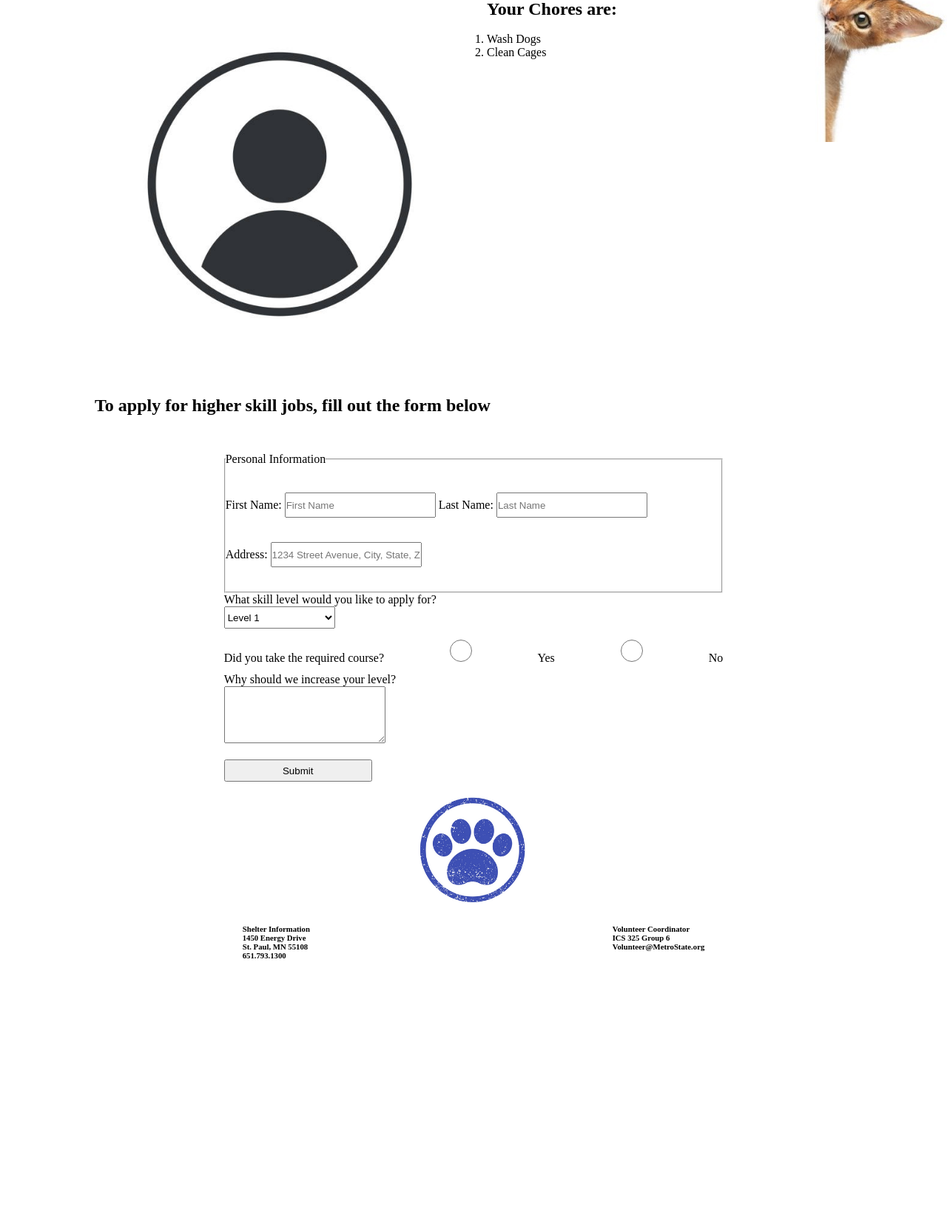
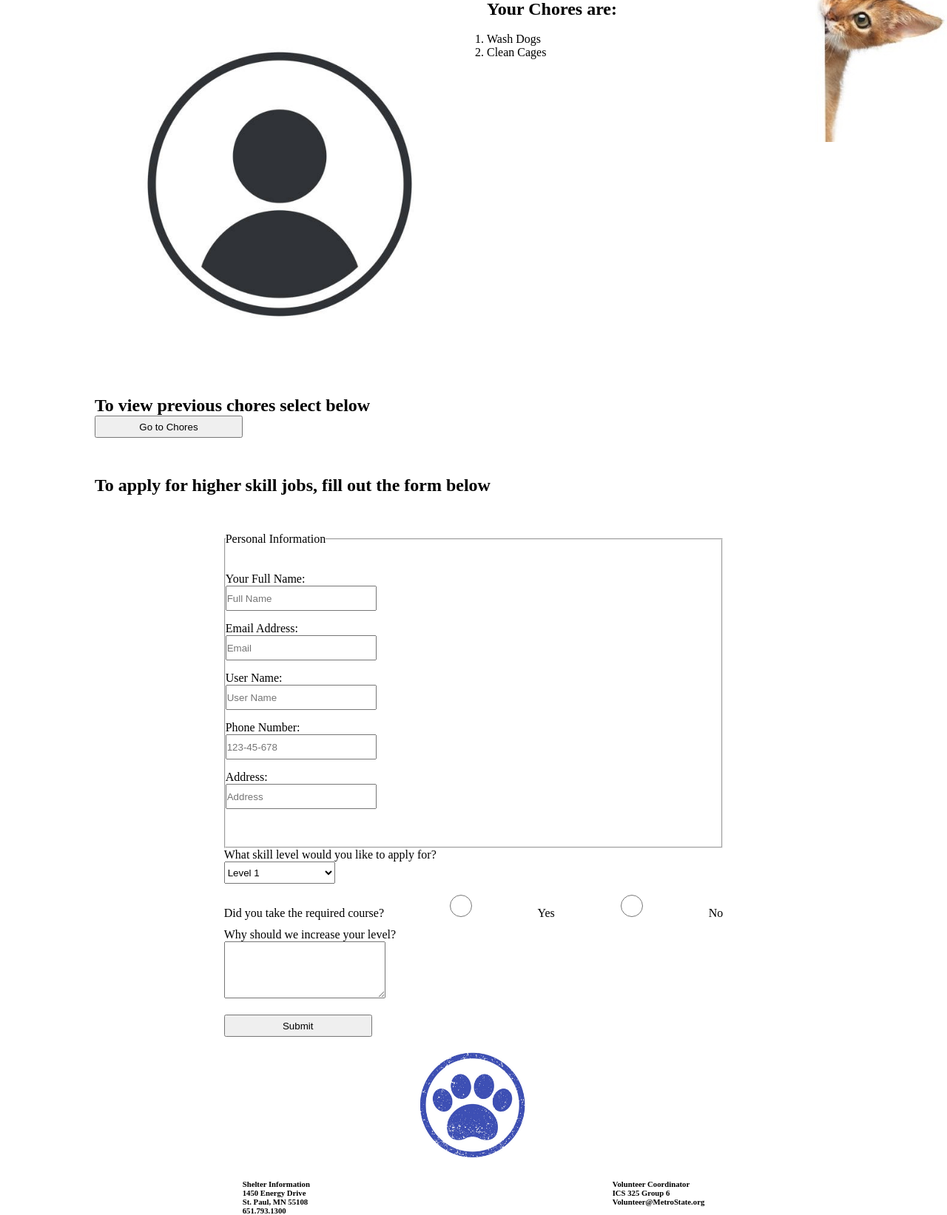
Before and after one commit to MarcusWithers/animal_shelter, a PHP site: page /account.php in a window 1280 px wide. Shown: the part 495-2138 px from the top of the page at 74% size. Before the commit the page ends 1791 px from the top, so only its background shows below. Run offline with PHP 8.4, Linux system fonts and the light colour scheme.

Commit message:
Retrieve and Display queries are done

```diff
--- a/account.php
+++ b/account.php
@@ -35,6 +35,15 @@
   </ol>
 </div>
 </div>
+<br><br>
+<h2> To view previous chores select below </h2>
+<div>
+  <form action="choreResults.php" method="GET">
+  <input type="submit" value="Go to Chores" />
+</form>
+</div>
+
+
   <br><br>
   <h2> To apply for higher skill jobs, fill out the form below </h2>
   <div class="contact_container">
@@ -44,15 +53,26 @@
    <legend>Personal Information</legend>
    <div class="form-example">
    <br></br>
-   <label for="First Name" >First Name: </label>
-     <input type="text" name="FirstName" id="First Name" maxlength="15" placeholder="First Name"  spellcheck="false" title="Enter the First Name" required />
-
-   <label for="Last Name" >Last Name: </label>
-     <input type="text" name="LastName" id="Last Name" maxlength="25" placeholder="Last Name"  spellcheck="false" title="Enter the Last Name" required />
-   <br></br>
-   <label for="Address" >Address: </label>
-     <input type="text" name="Address" id="Address" placeholder="1234 Street Avenue, City, State, Zip"  spellcheck="false" title="Address" required />
-   <br></br>
+   <label for="full_name">Your Full Name:</label>
+          <br />
+          <input type="text" id="full_name" name="full_name" placeholder ="Full Name" />
+          <br />
+          <label for="email">Email Address:</label>
+          <br />
+          <input type="text" id="email" name="email" placeholder = "Email"/>
+          <br />
+          <label for="userName">User Name:</label>
+          <br />
+          <input type="text" id="userName" name="userName" placeholder ="User Name" />
+          <br />
+          <label for="phone_number">Phone Number:</label>
+          <br />
+          <input type="text" id="phone_number" name="phone_number" placeholder="123-45-678" pattern="[0-9]{3}-[0-9]{2}-[0-9]{3}" />
+          <br />
+          <label for="address">Address:</label>
+          <br />
+          <input type="text" id="address" name="address" placeholder ="Address" />
+          <br />   <br></br>
    </div>
 </fieldset>
           <label for ="levels">What skill level would you like to apply for?</label><br>
```
Also changed, not shown: aboutUs.html (+7 -0 lines), choreResults.php (added, +59 -0 lines), contactPage.php (added, +59 -0 lines).
